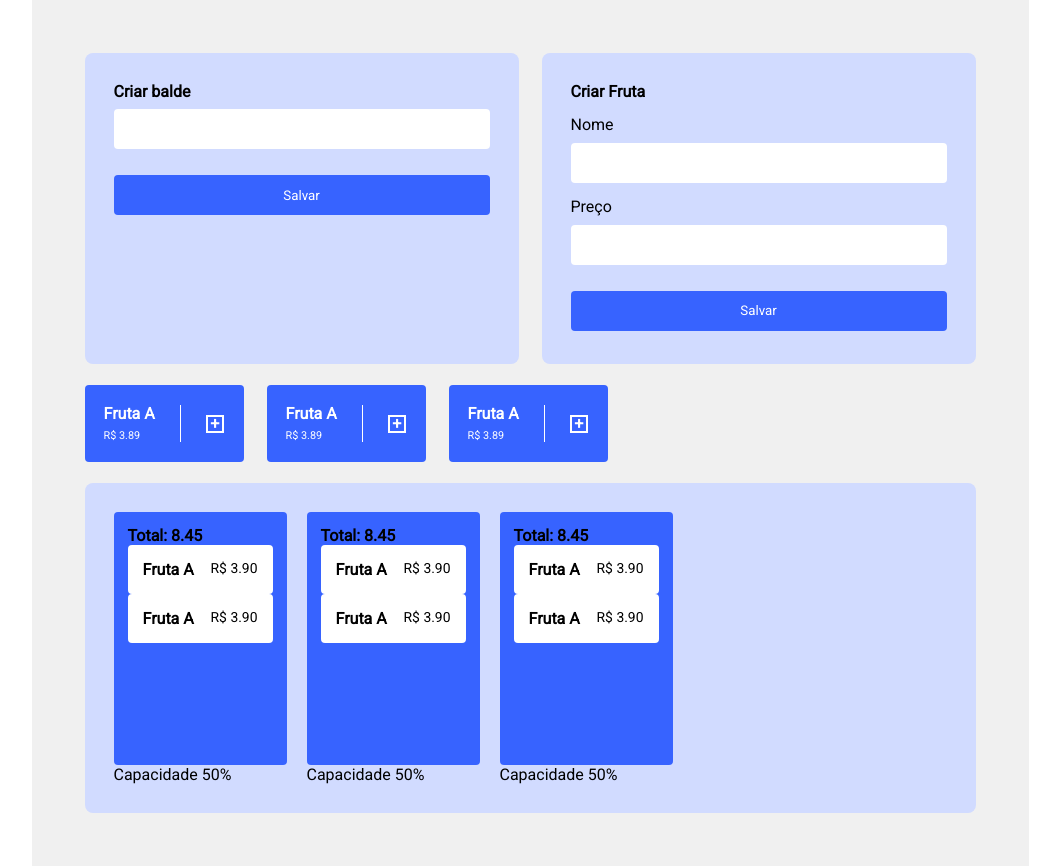
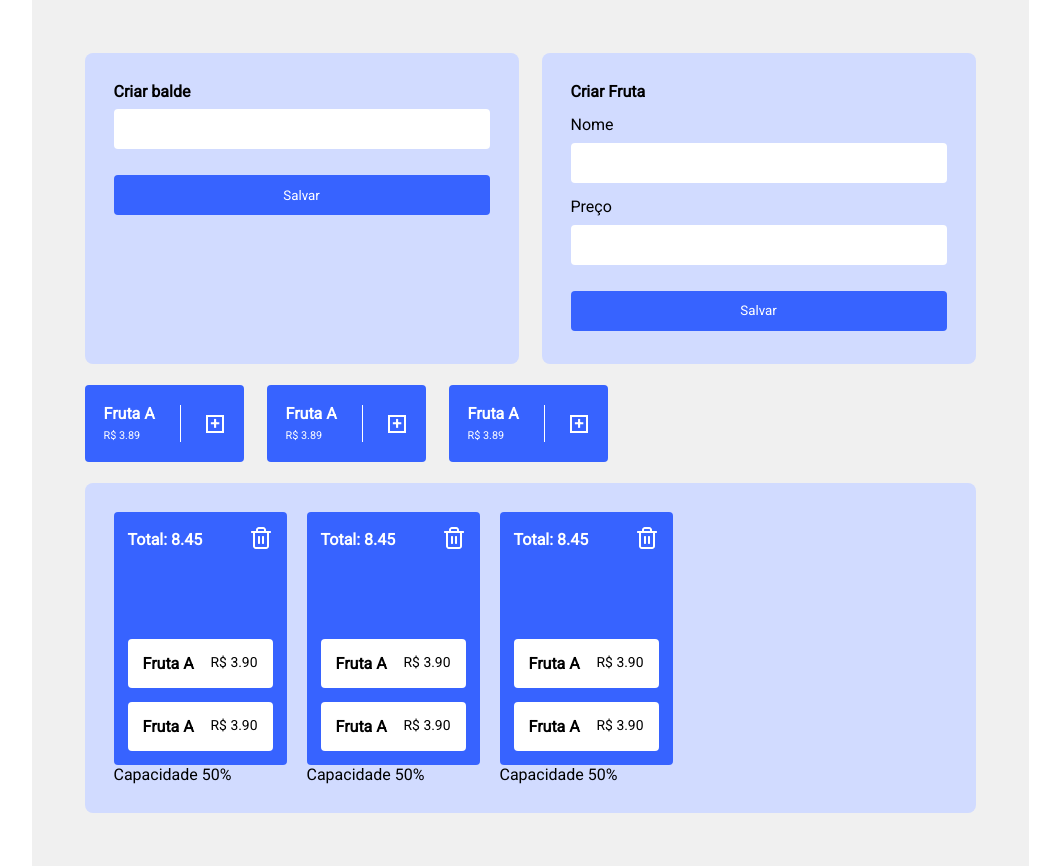
Before and after one commit to EdAndrade/armazenamento-de-frutas, a Nuxt app: page / in a window 1280 px wide. Shown: the whole page, without its empty margins (110-1170 px from the left). Built offline with nearby package versions, Linux system fonts and the light colour scheme.

Commit message:
adjusted fruits sections

```diff
--- a/components/Bucket/index.vue
+++ b/components/Bucket/index.vue
@@ -6,7 +6,7 @@
             <div class="top">
                 <p class="total">Total: 8.45</p>
                 <button class="remove">
-
+                    <img src="/trash-2.png" alt="">
                 </button>
             </div>
 
--- a/components/Bucket/style.scss
+++ b/components/Bucket/style.scss
@@ -6,22 +6,36 @@
         background-color: $action-color-1;
         border-radius: 4px;
         padding: 14px;
+        position: relative;
 
         .top{
             display: flex;
             justify-content: space-between;
+            align-items: center;
             font-weight: 700;
+
+            .total{
+                color: $color-light-1;
+            }
+
+            button{
+                background-color: $action-color-1;
+            }
         }
 
         .fruits{
-            width: 100%;
+            width: calc( 100% - 28px );
+            position: absolute;
+            bottom: 0;
 
             .fruit{
+                width: 100%;
                 padding: 15px;
                 background-color: $color-light-1;
                 display: flex;
                 justify-content: space-between;
                 border-radius: 4px;
+                margin-bottom: 14px;
 
                 .fruitName{
                     font-weight: 700;
```
